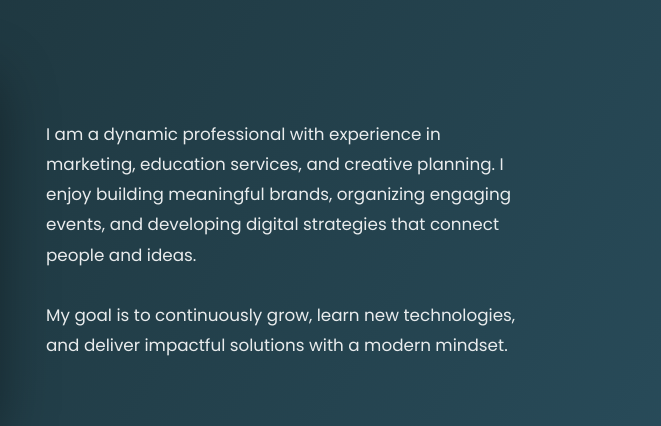
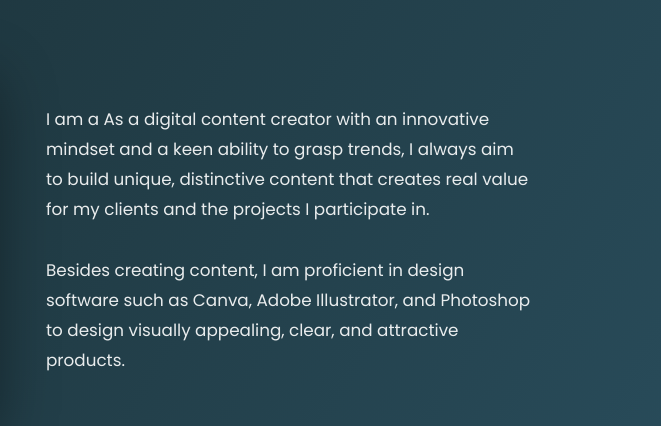
Before and after one commit to kieubaoyen2002-tech/kieubaoyen2002-tech.github.io, a plain HTML site: page index.html in a window 1280 px wide. Shown: the part 982-1408 px from the top of the page, 619-1280 px from the left. Drawn offline with Linux system fonts and the light colour scheme.

Commit message:
Update index.html

```diff
--- a/index.html
+++ b/index.html
@@ -185,13 +185,9 @@
     <div class="about">
       <img src="https://images.unsplash.com/photo-1529626455594-4ff0802cfb7e" alt="profile">
       <p>
-        I am a dynamic professional with experience in marketing, education services, and creative planning.
-        I enjoy building meaningful brands, organizing engaging events, and developing digital strategies
-        that connect people and ideas.
+        I am a As a digital content creator with an innovative mindset and a keen ability to grasp trends, I always aim to build unique, distinctive content that creates real value for my clients and the projects I participate in.
         <br><br>
-        My goal is to continuously grow, learn new technologies, and deliver impactful solutions with a modern mindset.
-      </p>
-    </div>
+Besides creating content, I am proficient in design software such as Canva, Adobe Illustrator, and Photoshop to design visually appealing, clear, and attractive products.    </div>
   </section>
 
   <section>
```
